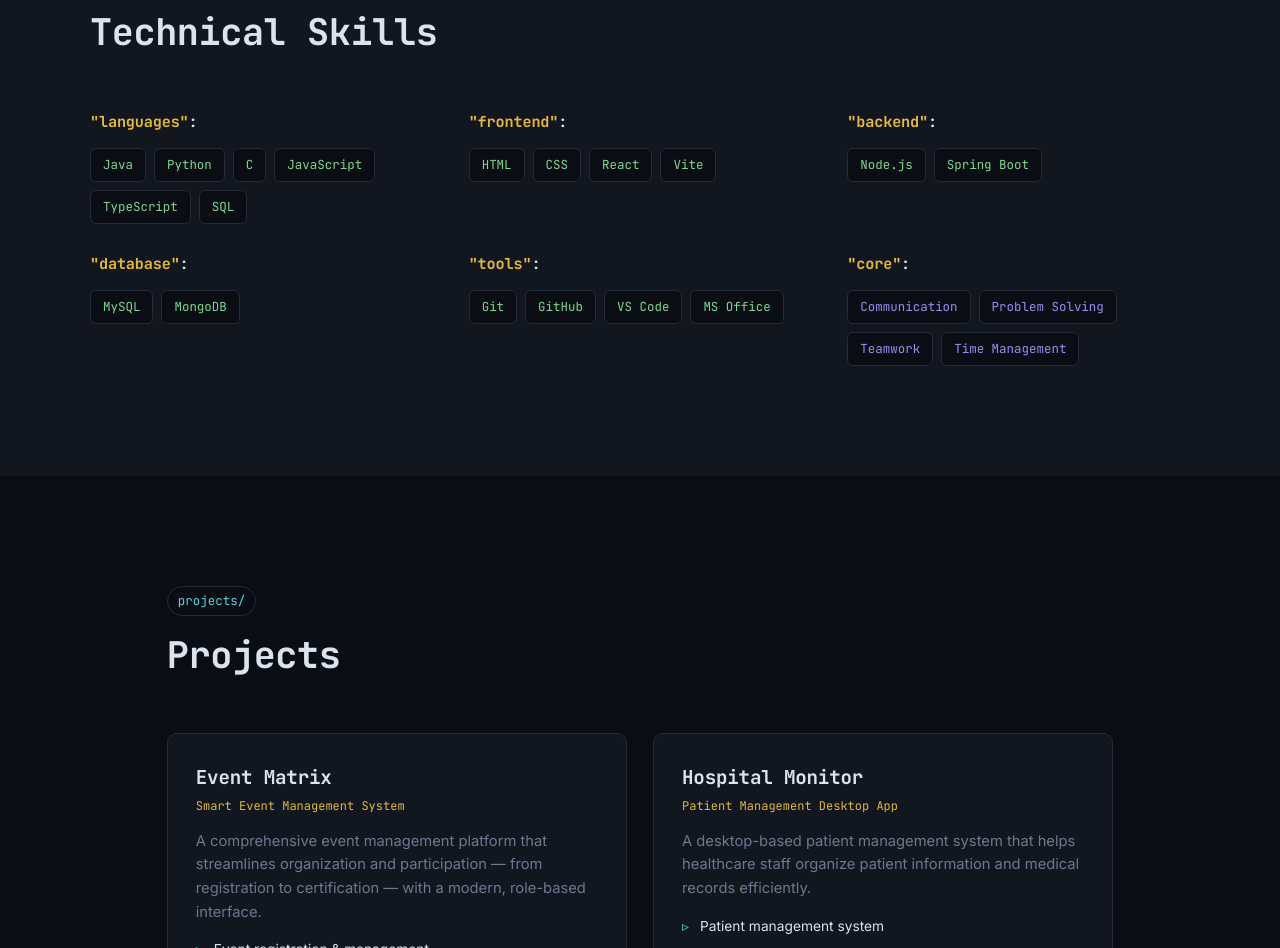
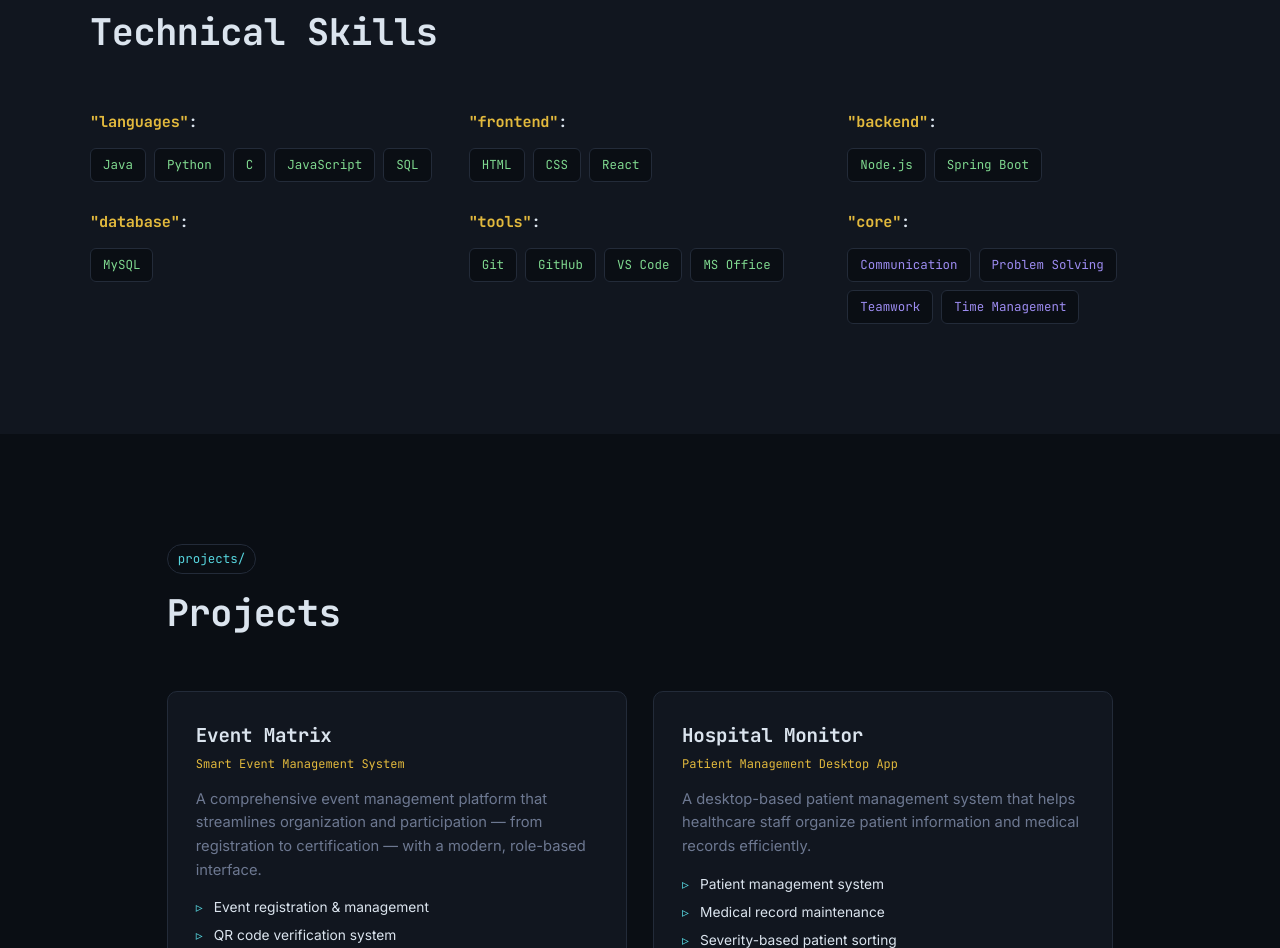
Before and after one commit to manikandanvmk30-cpu/manikandan-portfolio, a plain HTML site: page index.html in a window 1280 px wide. Shown: the part 1548-2496 px from the top of the page. Drawn offline with Linux system fonts and the light colour scheme.

Commit message:
Updated Portfolio

```diff
--- a/index.html
+++ b/index.html
@@ -114,7 +114,6 @@
         <span class="chip">Python</span>
         <span class="chip">C</span>
         <span class="chip">JavaScript</span>
-        <span class="chip">TypeScript</span>
         <span class="chip">SQL</span>
       </div>
     </div>
@@ -125,7 +124,6 @@
         <span class="chip">HTML</span>
         <span class="chip">CSS</span>
         <span class="chip">React</span>
-        <span class="chip">Vite</span>
       </div>
     </div>
 
@@ -141,7 +139,6 @@
       <h3><span class="key">"database"</span>:</h3>
       <div class="chip-row">
         <span class="chip">MySQL</span>
-        <span class="chip">MongoDB</span>
       </div>
     </div>
 
```
